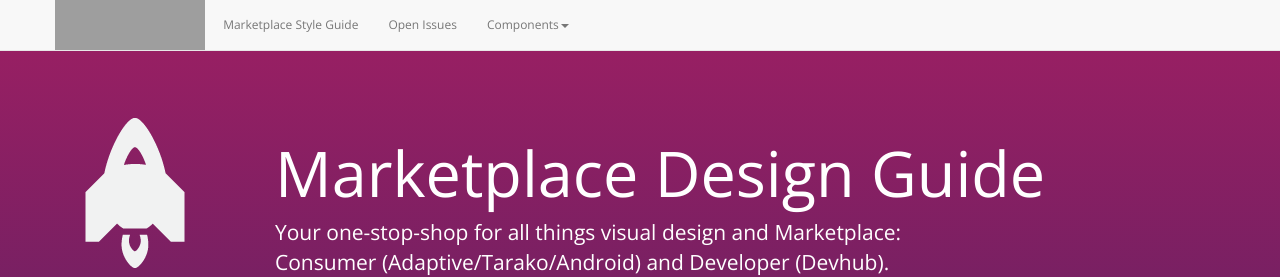
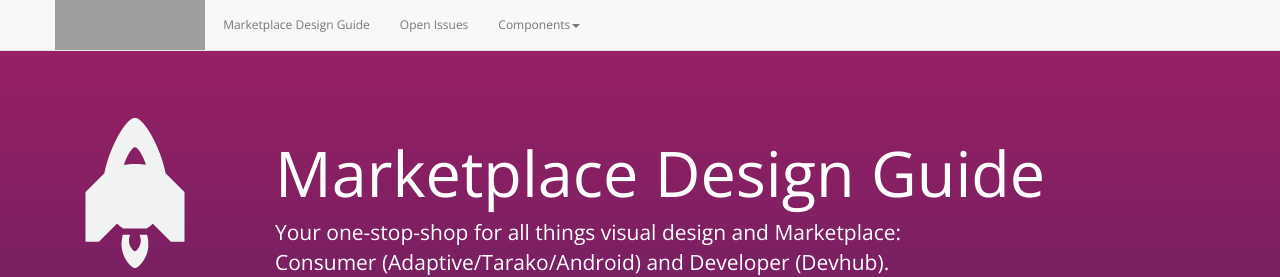
Before and after one commit to MarketplaceUX/marketplace-style-guides, a Jekyll site: the page built from index.html, in a window 1280 px wide. Shown: the top 277 px of the page. Built offline with Jekyll 4.4.1, drawn with Linux system fonts in a browser that asks for light colours; nearby versions of some CDN libraries; grey boxes are pictures that could not be loaded.

Commit message:
name change

```diff
--- a/_includes/specNav.html
+++ b/_includes/specNav.html
@@ -12,7 +12,7 @@
 						</div>
 						<div class="collapse navbar-collapse" id="marketplaceUXSpecCollapse">
 							<ul class="nav navbar-nav">
-								<li><a href="index.html">Marketplace Style Guide</a></li>
+								<li><a href="index.html">Marketplace Design Guide</a></li>
 
 								<li><a href="https://github.com/pwalm/marketplace-style-guides/issues">Open Issues</a><li>
 								<li class="dropdown">
```
